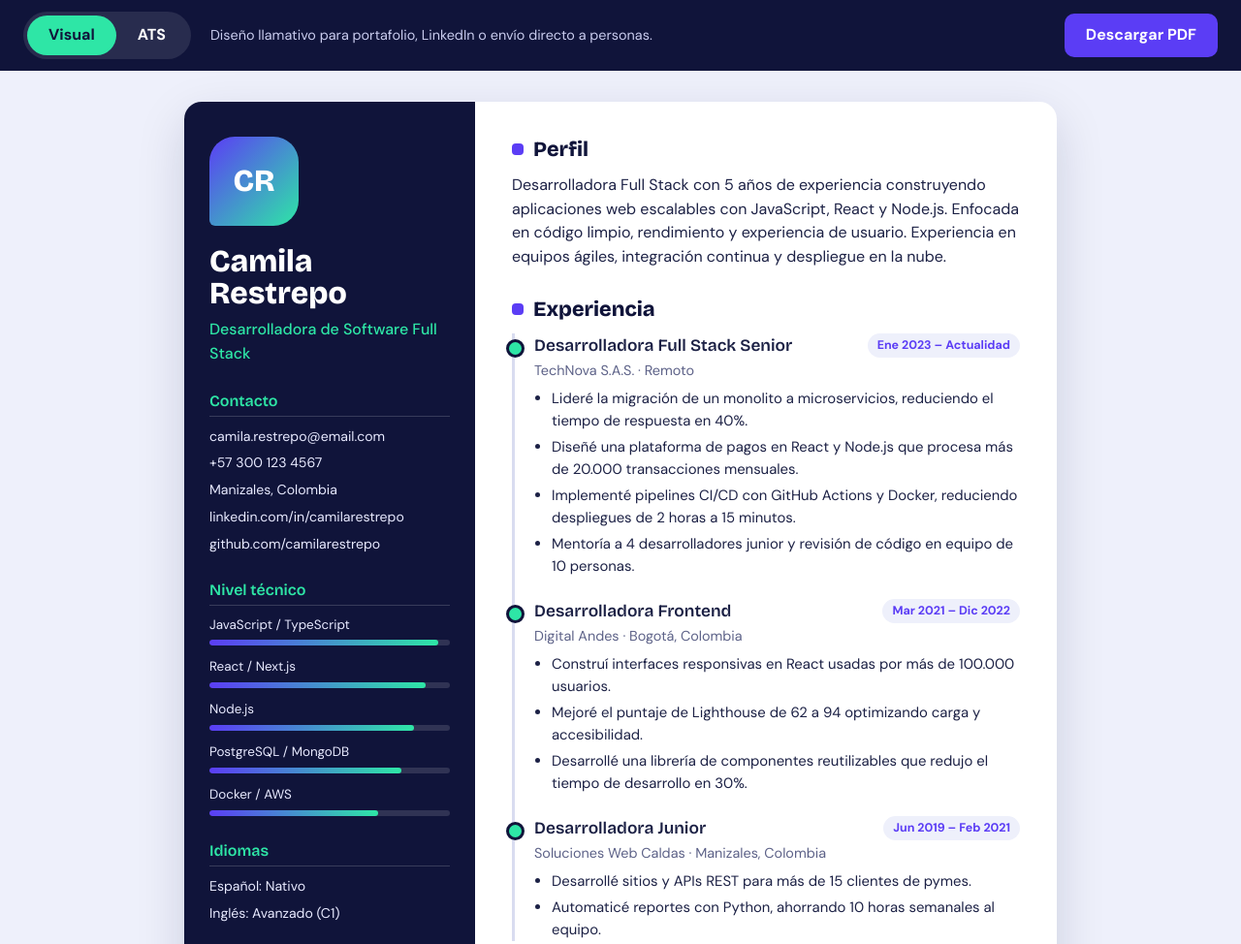
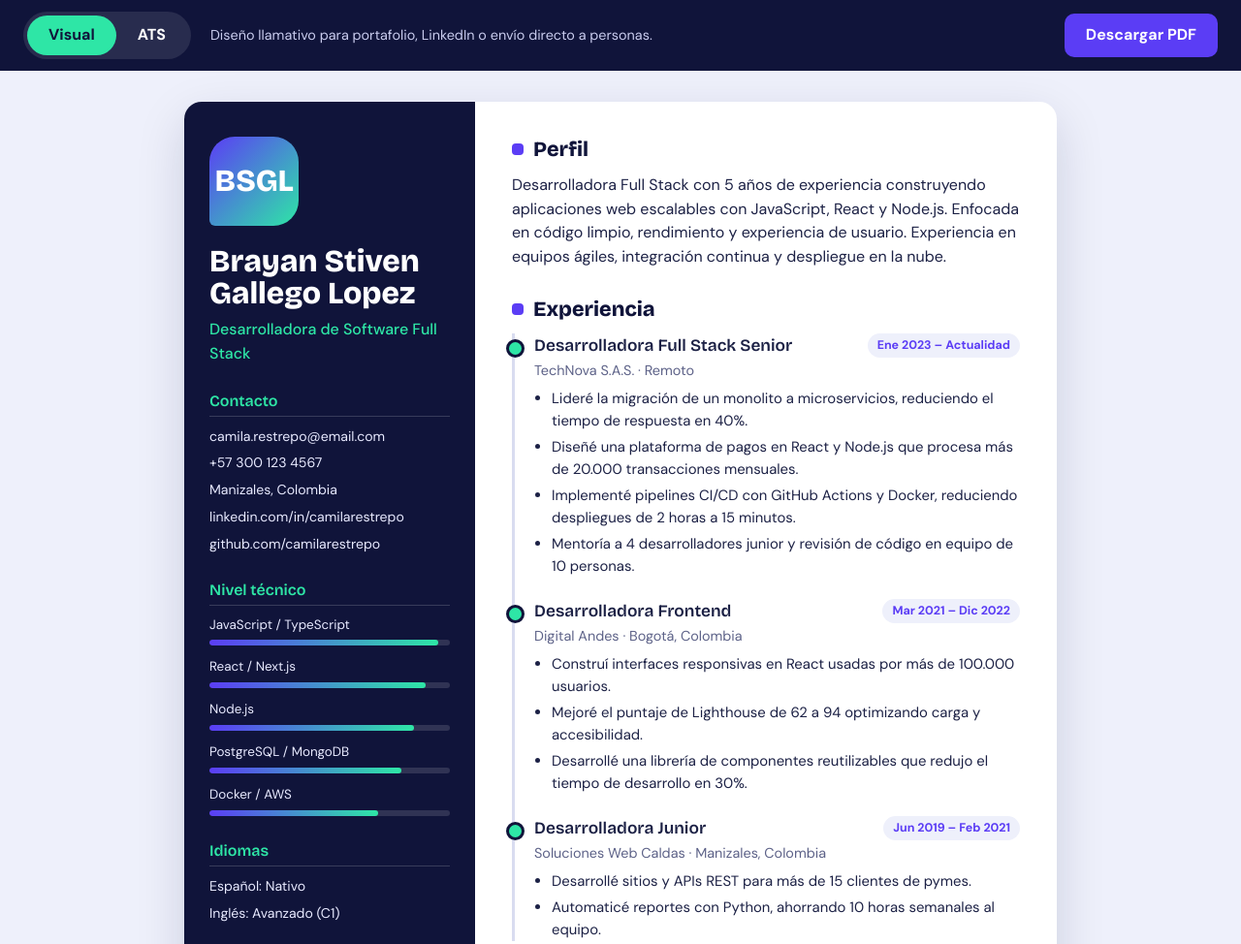
Before and after one commit to brayangallego69/brayangallego69.github.io, a plain HTML site: page index.html in a window 1280 px wide. Shown: the top 974 px of the page at 97% size. Drawn offline with nearby package versions, Linux system fonts and the light colour scheme.

Commit message:
cambio nombre

```diff
--- a/app.js
+++ b/app.js
@@ -1,6 +1,6 @@
 /* ====== DATOS (edita aquí; ambos formatos se actualizan) ====== */
 const DATA = {
-  name: "Camila Restrepo",
+  name: "Brayan Stiven Gallego Lopez",
   title: "Desarrolladora de Software Full Stack",
   email: "camila.restrepo@email.com",
   phone: "+57 300 123 4567",
--- a/index.html
+++ b/index.html
@@ -3,7 +3,7 @@
 <head>
 <meta charset="UTF-8">
 <meta name="viewport" content="width=device-width, initial-scale=1">
-<title>Hoja de vida – Camila Restrepo</title>
+<title>Hoja de vida – Brayan Stiven Gallego Lopez</title>
 <link rel="preconnect" href="https://fonts.googleapis.com">
 <link rel="preconnect" href="https://fonts.gstatic.com" crossorigin>
 <link href="https://fonts.googleapis.com/css2?family=Bricolage+Grotesque:wght@600;800&family=DM+Sans:wght@400;500;700&display=swap" rel="stylesheet">
```
